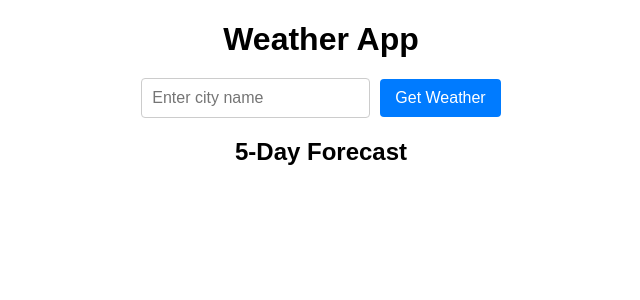
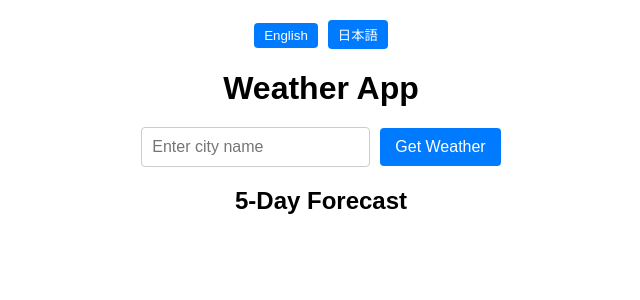
Before and after one commit to PheasantDevil/weather-app, a Nuxt app: page / in a window 1280 px wide. Shown: the top 300 px of the page, without its empty margins (319-959 px from the left). Built offline with nearby package versions, Linux system fonts and the light colour scheme.

Commit message:
feat: 言語切り替え機能の追加
言語切り替えコンポーネントの作成
言語切り替えコンポーネントをページに追加

```diff
--- /dev/null
+++ b/components/LanguageSwitcher.vue
@@ -0,0 +1,38 @@
+<template>
+  <div class="language-switcher">
+    <button
+      v-for="locale in locales"
+      :key="locale.code"
+      @click="changeLanguage(locale.code)"
+    >
+      {{ locale.name }}
+    </button>
+  </div>
+</template>
+
+<script setup lang="ts">
+  import { useI18n } from 'vue-i18n';
+
+  const { locale } = useI18n();
+
+  const locales = [
+    { code: 'en', name: 'English' },
+    { code: 'ja', name: '日本語' },
+  ];
+
+  const changeLanguage = (code: string) => {
+    locale.value = code;
+  };
+</script>
+
+<style scoped>
+  .language-switcher button {
+    margin: 0 5px;
+    padding: 5px 10px;
+    border: none;
+    background-color: #007bff;
+    color: white;
+    border-radius: 4px;
+    cursor: pointer;
+  }
+</style>
--- a/package.json
+++ b/package.json
@@ -12,6 +12,7 @@
   "dependencies": {
     "@nuxtjs/i18n": "^8.3.3",
     "nuxt": "^3.12.4",
-    "vue": "latest"
-  }
+    "vue": "^3.4.38"
+  },
+  "packageManager": "yarn@4.4.0"
 }
--- a/pages/index.vue
+++ b/pages/index.vue
@@ -1,5 +1,6 @@
 <template>
   <div>
+    <LanguageSwitcher />
     <h1>{{ $t('weatherApp') }}</h1>
     <form @submit.prevent="getWeather">
       <input v-model="city" :placeholder="$t('enterCity')" required />
@@ -39,6 +40,7 @@
 <script setup lang="ts">
   import { ref } from 'vue';
   import { useWeather } from '~/composables/useWeather';
+  import LanguageSwitcher from '~/components/LanguageSwitcher.vue';
 
   const city = ref('');
   const { weather, error, fetchWeather, fetchForecast, forecast } =
```
Also changed, not shown: .yarnrc.yml (added), 1 other file (tests, documents, lock files or other folders).
